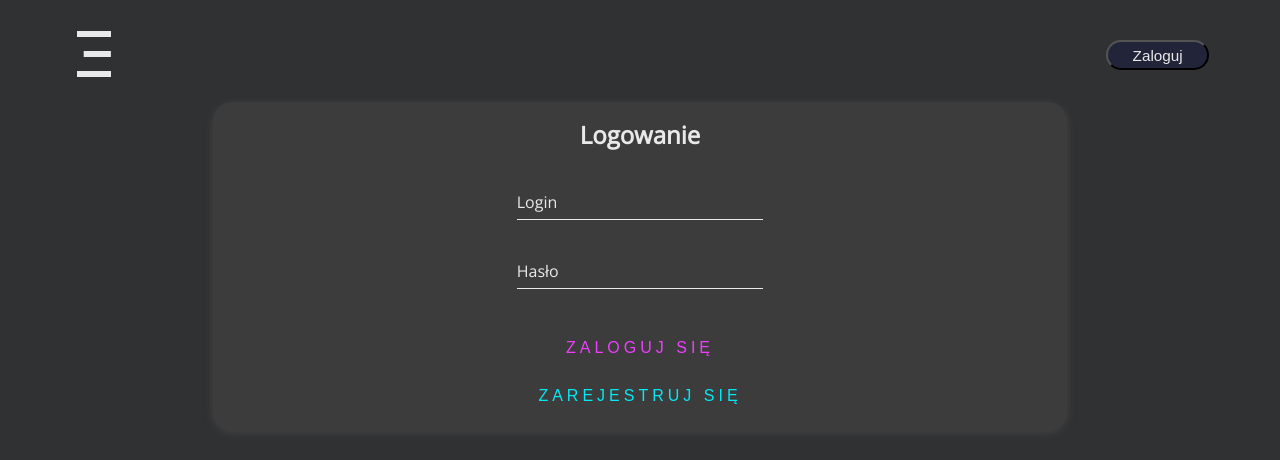
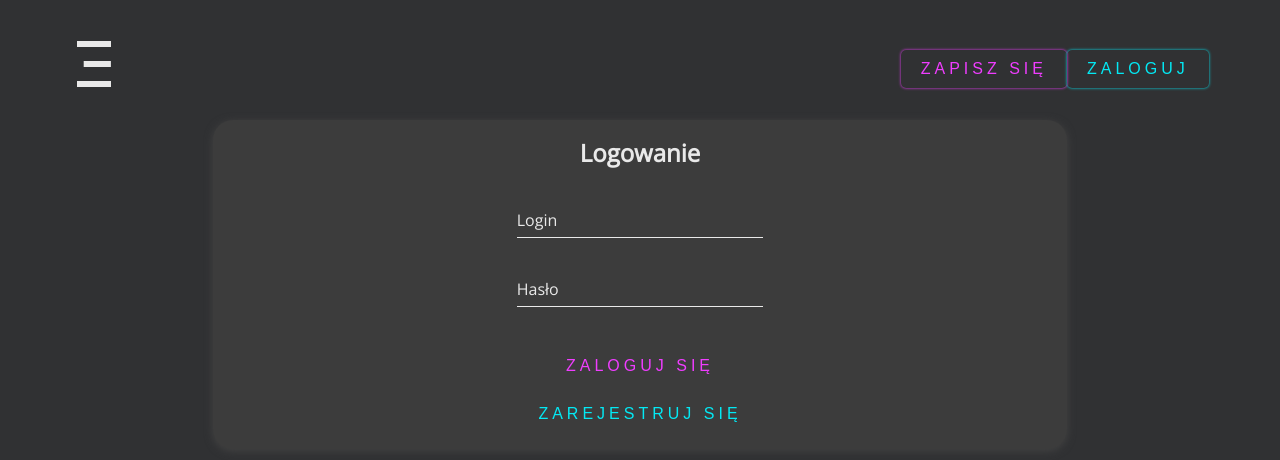
Before and after one commit to miki1099/learning-app-vue-frontend, a Vue app: page /login in a window 1280 px wide. Shown: the top 460 px of the page. Built offline with nearby package versions, Linux system fonts and the light colour scheme.

Commit message:
change top menu apperance

```diff
--- a/src/components/atoms/BaseButton.vue
+++ b/src/components/atoms/BaseButton.vue
@@ -51,4 +51,11 @@ button:hover{
               0 0 25px #ef3dff,
               0 0 50px #ef3dff;
 }
+
+@media (max-width: 600px) {
+    button {
+      letter-spacing: 2px;
+      padding: 5px 10px;
+    }
+}
 </style>
--- a/src/components/hearer/TheHeader.vue
+++ b/src/components/hearer/TheHeader.vue
@@ -4,7 +4,8 @@
     <the-burger id="side-menu"></the-burger>
     <div id="user-side">
         <div id="welcome-user" v-if="!!userLogin" @click="goToUserDetails">Witaj {{ userLogin }}!</div>
-        <button @click="loginLogout">{{!!!userLogin? 'Zaloguj' : 'Wyloguj'}}</button>
+        <base-button @click="register" v-if="!!!userLogin" class="sign-up">zapisz się</base-button>
+        <base-button mode="type2" @click="loginLogout">{{!!!userLogin? 'Zaloguj' : 'Wyloguj'}}</base-button>
     </div>
 </header>
 </template>
@@ -39,6 +40,9 @@ export default{
         },
         goToUserDetails() {
             this.$router.push('/user/me');
+        },
+        register() {
+            this.$router.push('/register');
         }
     }
 }
@@ -55,11 +59,13 @@ header {
     float: left;
     width: 10%;
     height: 10%;
+    margin: 10px 50px 0 0;
 }
 
 #user-side {
     display: flex;
     justify-content: flex-end;
+    flex-wrap: wrap;
 }
 
 #welcome-user {
@@ -70,17 +76,19 @@ header {
     margin: 0 5%;
     cursor: pointer;
 }
- button {
-    display: inline-block;
-    background: rgba(0, 11, 71, 0.3);
-    border-radius: 30px;
-    color: #E9E9E9;
-    min-width: 70px;
-    max-width: 200px;
-    width: 10%;
-    min-height: 30px;
-    /* max-height: 90px; */
-    height: 5%;
-    font-size: calc(5px + 0.8vw);
- }
+
+.sign-up {
+    box-shadow: 0 0 3px #ef3dff;
+}
+
+button {
+    box-shadow: 0 0 3px #03e9f4;
+    border-radius: 5px;
+}
+
+@media (max-width: 417px) {
+    #side-menu {
+        margin: 20px 50px 0 0;
+    }
+}
 </style>
```
